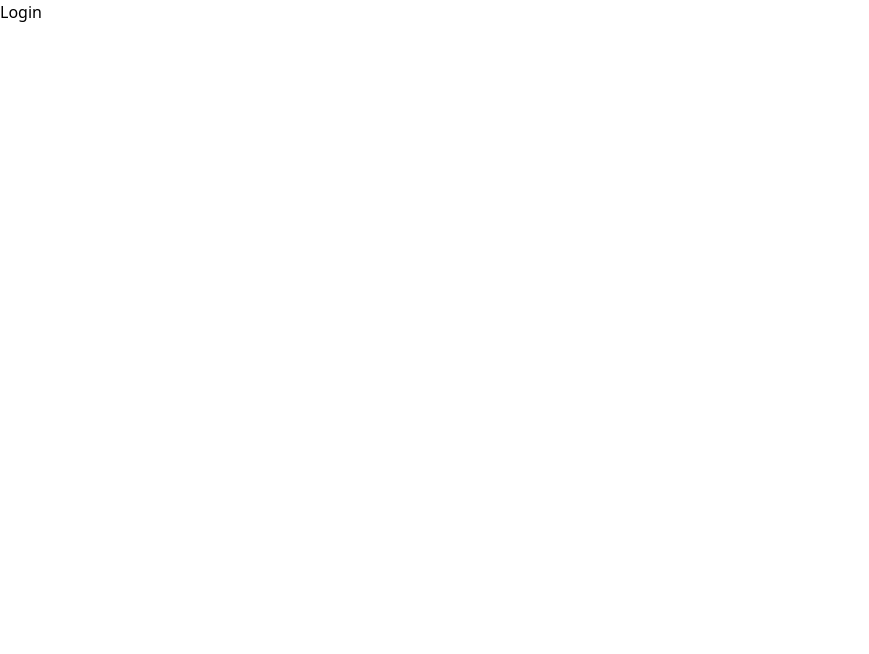
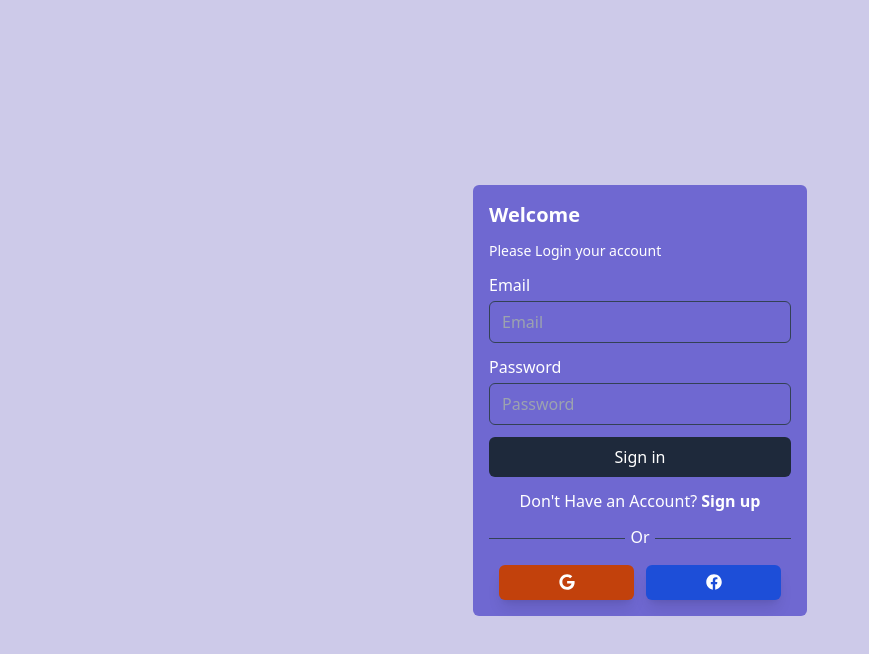
Before and after one commit to nicolasleigh/ecommerce, a React (Vite) app: page /login in a window 1280 px wide. Shown: the top 654 px of the page, without its empty margins (0-869 px from the left). Built offline with nearby package versions, Linux system fonts and the light colour scheme.

Commit message:
create Login page and add Suspense to main.tsx

```diff
--- a/src/main.tsx
+++ b/src/main.tsx
@@ -1,4 +1,4 @@
-import React, { lazy } from "react";
+import React, { lazy, Suspense } from "react";
 import ReactDOM from "react-dom/client";
 import "./index.css";
 import { BrowserRouter } from "react-router-dom";
@@ -7,7 +7,9 @@ const App = lazy(() => import("./App.tsx"));
 ReactDOM.createRoot(document.getElementById("root")!).render(
   <React.StrictMode>
     <BrowserRouter>
-      <App />
+      <Suspense>
+        <App />
+      </Suspense>
     </BrowserRouter>
   </React.StrictMode>
 );
--- a/src/views/auth/Login.tsx
+++ b/src/views/auth/Login.tsx
@@ -1,3 +1,74 @@
+import { Link } from "react-router-dom";
+import { FaFacebook, FaGoogle } from "react-icons/fa";
+
 export default function Login() {
-  return <h1>Login</h1>;
+  return (
+    <div className='min-w-full min-h-screen bg-[#cdcae9] flex justify-center items-center'>
+      <div className='w-[350px] text-[#fff] p-2'>
+        <div className='bg-[#6f68d1] p-4 rounded-md'>
+          <h2 className='text-xl mb-3 font-bold '>Welcome</h2>
+          <p className='text-sm mb-3 font-medium'>Please Login your account</p>
+          <form>
+            <div className='flex flex-col w-full gap-1 mb-3'>
+              <label htmlFor='email'>Email</label>
+              <input
+                type='email'
+                name='email'
+                placeholder='Email'
+                id='email'
+                required
+                className='px-3 py-2 outline-none border border-slate-700 bg-transparent rounded-md'
+              />
+            </div>
+            <div className='flex flex-col w-full gap-1 mb-3'>
+              <label htmlFor='password'>Password</label>
+              <input
+                type='password'
+                name='password'
+                placeholder='Password'
+                id='password'
+                required
+                className='px-3 py-2 outline-none border border-slate-700 bg-transparent rounded-md'
+              />
+            </div>
+
+            <button className='bg-slate-800 w-full hover:shadow-blue-300/50 hover:shadow-lg text-white rounded-md px-7 py-2 mb-3'>
+              Sign in
+            </button>
+
+            <div className='flex items-center mb-3 gap-3 justify-center'>
+              <p>
+                Don't Have an Account?{" "}
+                <Link className='font-bold' to='/signup'>
+                  Sign up
+                </Link>
+              </p>
+            </div>
+
+            <div className='w-full flex justify-center items-center mb-3'>
+              <div className='w-[45%] bg-slate-700 h-[1px]'></div>
+              <div className='w-[10%] flex justify-center items-center'>
+                <span className='pb-1'>Or</span>
+              </div>
+              <div className='w-[45%] bg-slate-700 h-[1px]'></div>
+            </div>
+
+            <div className='flex justify-center items-center gap-3'>
+              <div className='w-[135px] h-[35px] flex rounded-md bg-orange-700 shadow-lg hover:shadow-orange-700/50 justify-center cursor-pointer items-center overflow-hidden'>
+                <span>
+                  <FaGoogle />
+                </span>
+              </div>
+
+              <div className='w-[135px] h-[35px] flex rounded-md bg-blue-700 shadow-lg hover:shadow-blue-700/50 justify-center cursor-pointer items-center overflow-hidden'>
+                <span>
+                  <FaFacebook />
+                </span>
+              </div>
+            </div>
+          </form>
+        </div>
+      </div>
+    </div>
+  );
 }
```
